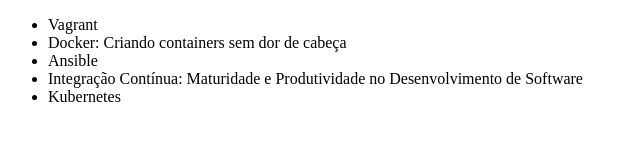
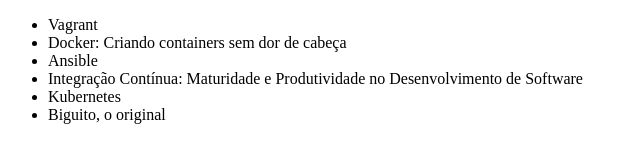
Before and after one commit to Rodrigo-Modenesi/alura-git, a plain HTML site: page index.html in a window 1280 px wide. Shown: the whole page, without its empty margins (0-640 px from the left). Drawn offline with Linux system fonts and the light colour scheme.

Commit message:
Biguito do Rod

```diff
--- a/index.html
+++ b/index.html
@@ -11,6 +11,7 @@
         <li>Ansible</li>
         <li>Integração Contínua: Maturidade e Produtividade no Desenvolvimento de Software</li>
         <li>Kubernetes</li>
+        <li>Biguito, o original</li>
     </ul>
 </body>
 </html>
```
